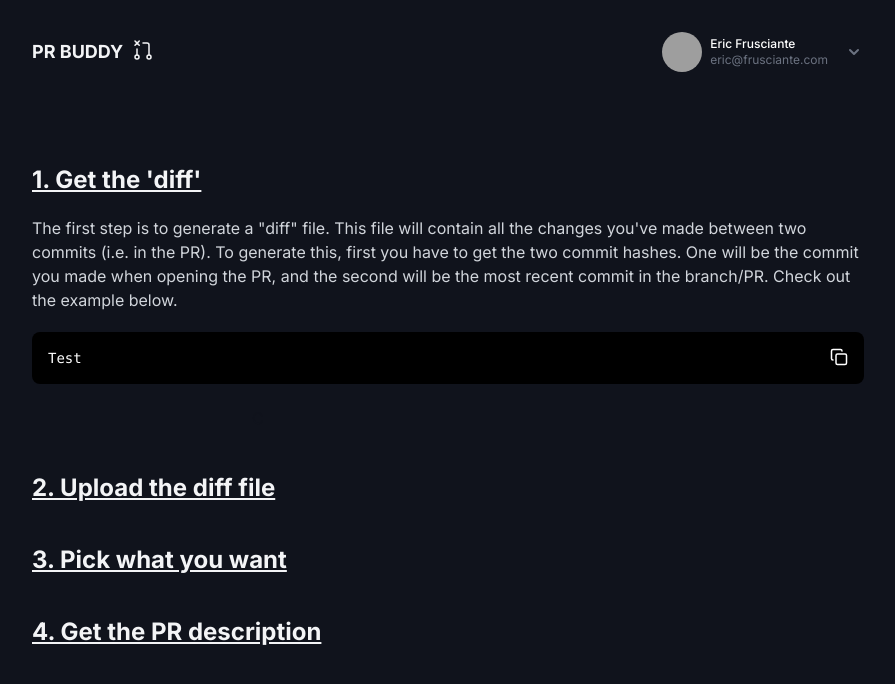
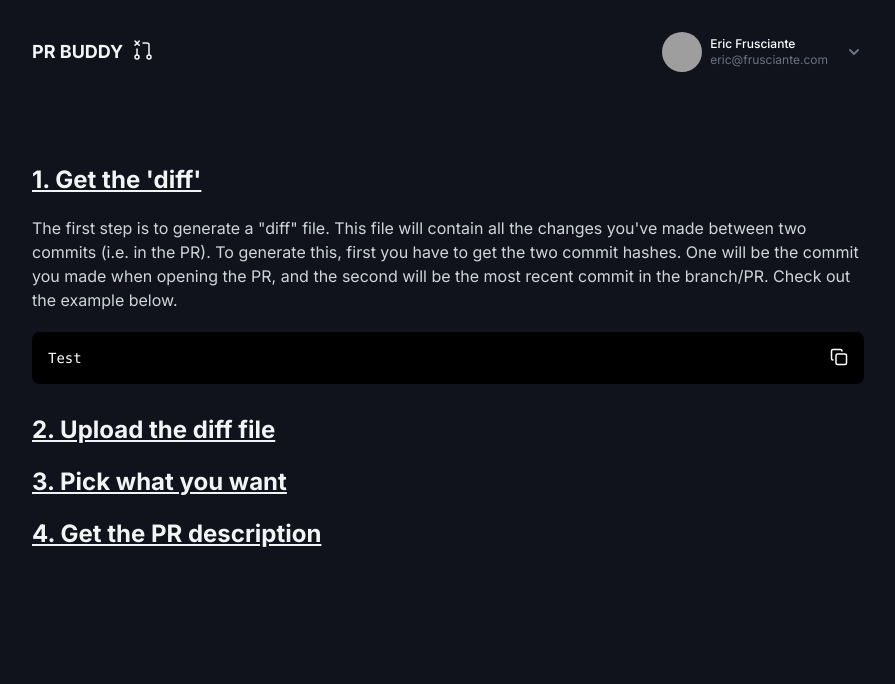
Before and after one commit to faizanraso/prbuddy, a Next.js app: page /generate in a window 1280 px wide. Shown: the top 684 px of the page, without its empty margins (192-1087 px from the left). Built offline with nearby package versions, Linux system fonts and the light colour scheme; grey boxes are pictures that could not be loaded.

Commit message:
section 1 complete

```diff
--- a/app/_components/Header.tsx
+++ b/app/_components/Header.tsx
@@ -1,3 +1,4 @@
+import Link from "next/link";
 import PRIcon from "./icons/PRIcon";
 
 export default function Header() {
@@ -5,12 +6,16 @@
     <header className="bg-[#10131C] antialiased px-12 sm:px-24 md:px-30 lg:px-56">
       <div className="mx-auto max-w-screen-xl py-8">
         <div className="flex items-center sm:justify-between sm:gap-4">
-          <div className="relative block">
-            <p className="flex flex-row gap-x-2">
-              <span className="text-lg font-bold text-gray-100 ">PR BUDDY</span>
-              <PRIcon />
-            </p>
-          </div>
+          <Link href={"/"}>
+            <div className="relative block">
+              <p className="flex flex-row gap-x-2">
+                <span className="text-lg font-bold text-gray-100 ">
+                  PR BUDDY
+                </span>
+                <PRIcon />
+              </p>
+            </div>
+          </Link>
 
           <div className="flex flex-1 items-center gap-8 justify-end">
             <button
--- a/app/generate/page.tsx
+++ b/app/generate/page.tsx
@@ -25,21 +25,18 @@
             <div className="py-2.5">
               <CodeBlock code="Test" />
             </div>
-            <div className="mx-auto w-1/2 items-center justify-center p-3">
-              C
-            </div>
           </div>
-          <div className="py-5">
+          <div className="py-2.5">
             <h1 className="font-bold text-2xl text-gray-100 underline">
               2. Upload the diff file
             </h1>
           </div>
-          <div className="py-5">
+          <div className="py-2.5">
             <h1 className="font-bold text-2xl text-gray-100 underline">
               3. Pick what you want
             </h1>
           </div>
-          <div className="py-5">
+          <div className="py-2.5">
             <h1 className="font-bold text-2xl text-gray-100 underline">
               4. Get the PR description
             </h1>
```
